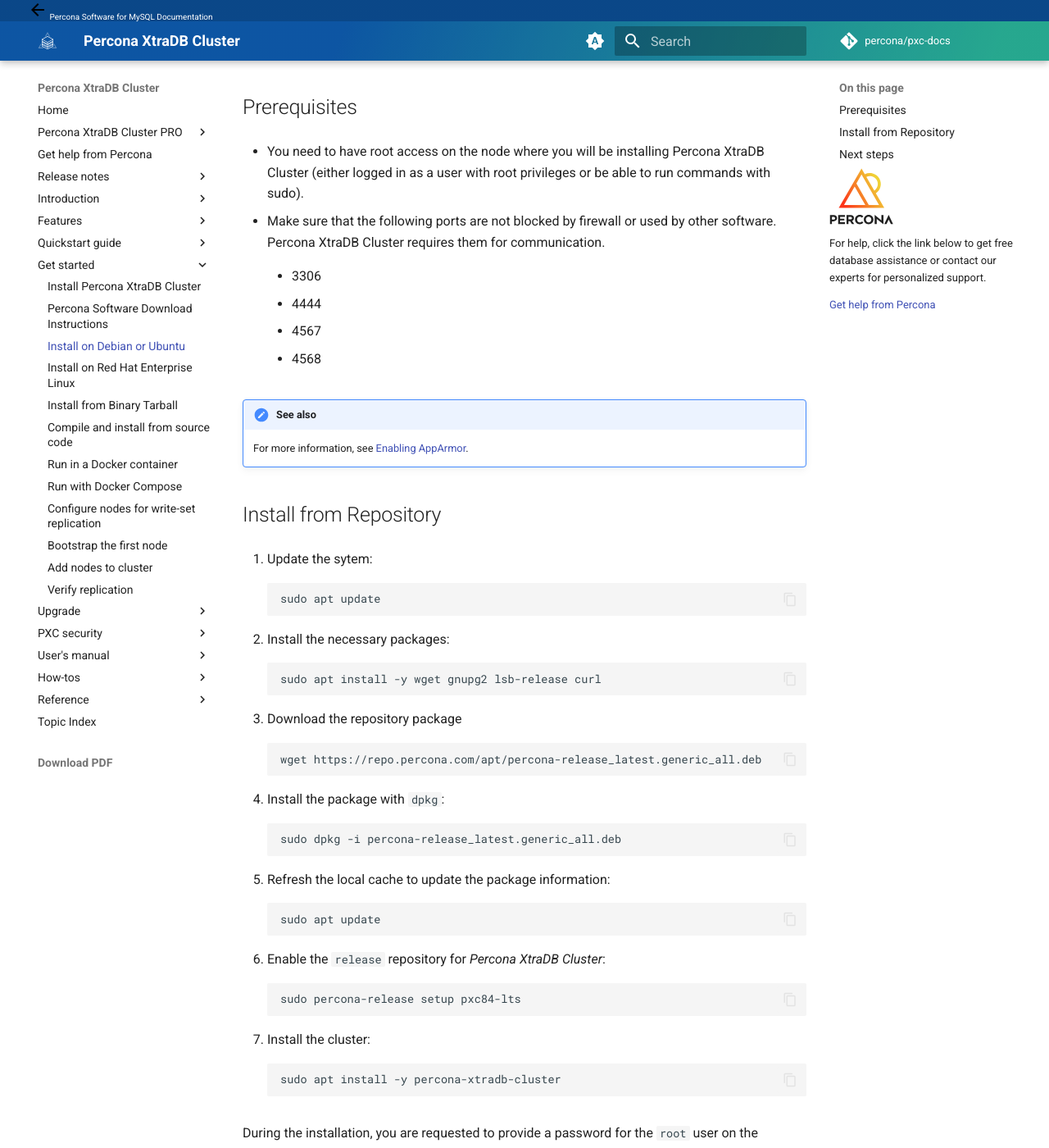
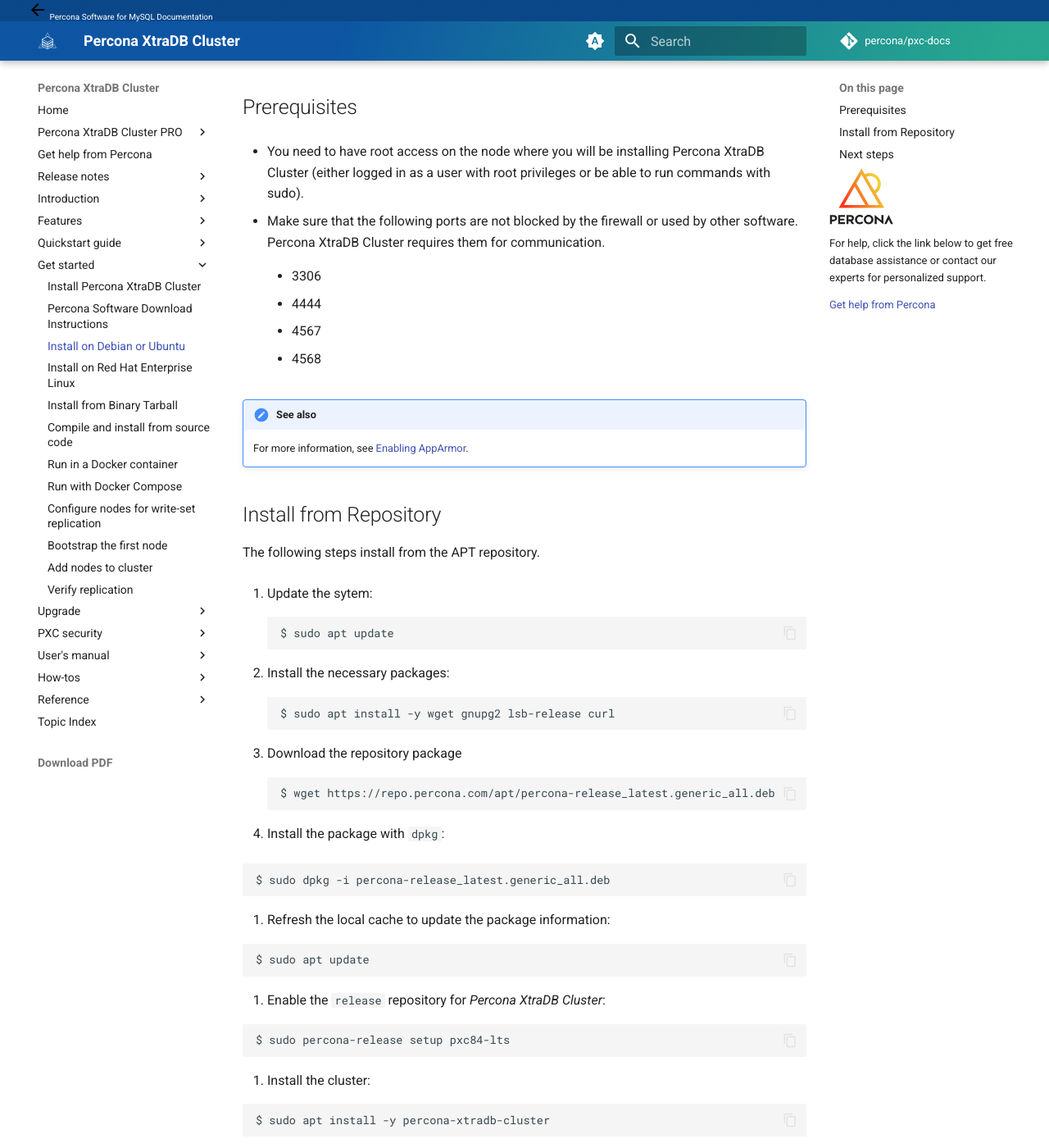
Before and after one commit to percona/pxc-docs, an MkDocs documentation site: the page built from docs/apt.md, in a window 1280 px wide and 1400 px high, scrolled down 334 px. Shown: the whole window at 82% size. Built offline with MkDocs 1.6.1 and Material for MkDocs 9.7.7, drawn with Linux system fonts in a browser that asks for light colours; nearby versions of some CDN libraries; comment, search, counter and statistics services are not loaded; the version menu is left out.

Commit message:
Update apt.md

````diff
--- a/docs/apt.md
+++ b/docs/apt.md
@@ -16,7 +16,7 @@
 
 * You need to have root access on the node where you will be installing Percona XtraDB Cluster (either logged in as a user with root privileges or be able to run commands with sudo).
 
-* Make sure that the following ports are not blocked by firewall or used by other software. Percona XtraDB Cluster requires them for communication.
+* Make sure that the following ports are not blocked by the firewall or used by other software. Percona XtraDB Cluster requires them for communication.
 
     * 3306
 
@@ -35,48 +35,50 @@
 
 ## Install from Repository
 
+The following steps install from the APT repository.
+{.power-number}
 
 1. Update the sytem:
 
-    ```shell
-    sudo apt update
+    ```{.bash data-prompt="$"}
+    $ sudo apt update
     ```
 
 2. Install the necessary packages:
 
-    ```shell
-    sudo apt install -y wget gnupg2 lsb-release curl
+    ```{.bash data-prompt="$"}
+    $ sudo apt install -y wget gnupg2 lsb-release curl
     ```
 
 3. Download the repository package
 
-    ```shell
-    wget https://repo.percona.com/apt/percona-release_latest.generic_all.deb
+    ```{.bash data-prompt="$"}
+    $ wget https://repo.percona.com/apt/percona-release_latest.generic_all.deb
     ```
 
 4. Install the package with `dpkg`:
 
-    ```shell
-    sudo dpkg -i percona-release_latest.generic_all.deb
-    ```
+   ```{.bash data-prompt="$"}
+   $ sudo dpkg -i percona-release_latest.generic_all.deb
+   ```
 
 5. Refresh the local cache to update the package information:
 
-    ```shell
-    sudo apt update
-    ```
+   ```{.bash data-prompt="$"}
+   $ sudo apt update
+   ```
 
 6. Enable the `release` repository for *Percona XtraDB Cluster*:
 
-    ```shell
-    sudo percona-release setup pxc84-lts
-    ```
+   ```{.bash data-prompt="$"}
+   $ sudo percona-release setup pxc84-lts
+   ```
 
 7. Install the cluster:
 
-    ```shell
-    sudo apt install -y percona-xtradb-cluster
-    ```
+   ```{.bash data-prompt="$"}
+   $ sudo apt install -y percona-xtradb-cluster
+   ```
 
 During the installation, you are requested to provide a password for the `root` user on the database node.
 
````
